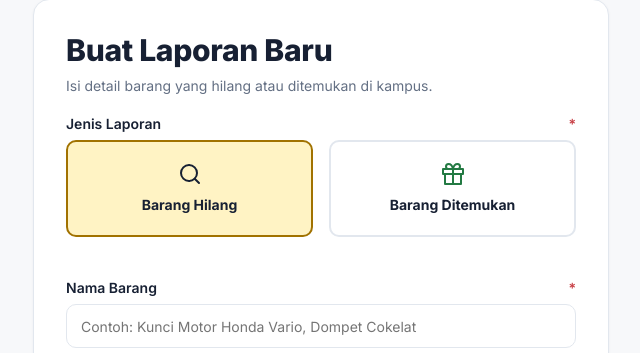
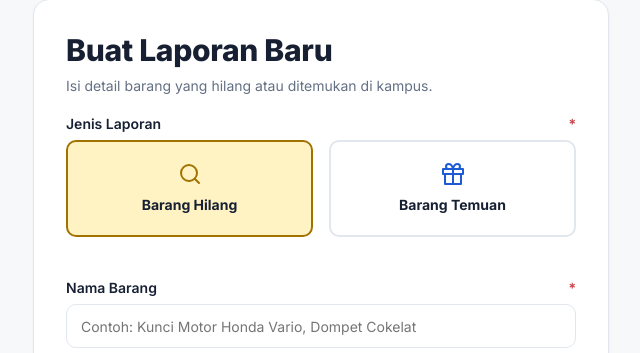
Before and after one commit to teguhsuryaro/titik-nemu-unsoed-web, a PHP site: page /laporan/tambah.php in a window 1280 px wide. Shown: the part 165-518 px from the top of the page, without its empty margins (319-959 px from the left). Run offline with PHP 8.4, Linux system fonts and the light colour scheme; a user stored in the database is signed in; data comes from the database, SQL or seed files in the repository.

Commit message:
ux: ubah istilah Ditemukan menjadi Temuan dengan aksen biru informatif

```diff
--- a/admin/dashboard.php
+++ b/admin/dashboard.php
@@ -79,8 +79,8 @@ require_once '../includes/navbar.php';
         <span class="stat__label">Hilang (Aktif)</span>
       </div>
       <div class="stat">
-        <span class="stat__val text-success"><?= $stats['ditemukan_aktif'] ?></span>
-        <span class="stat__label">Ditemukan (Aktif)</span>
+        <span class="stat__val text-info"><?= $stats['ditemukan_aktif'] ?></span>
+        <span class="stat__label">Temuan (Aktif)</span>
       </div>
       <div class="stat">
         <span class="stat__val text-muted"><?= $stats['dikembalikan'] ?></span>
@@ -124,7 +124,7 @@ require_once '../includes/navbar.php';
                     <?php if ($item['type'] === 'lost'): ?>
                       <span class="badge badge--lost">Hilang</span>
                     <?php else: ?>
-                      <span class="badge badge--found">Ditemukan</span>
+                      <span class="badge badge--found">Temuan</span>
                     <?php endif; ?>
                   </td>
                   <td data-label="Pelapor">
--- a/admin/laporan.php
+++ b/admin/laporan.php
@@ -108,7 +108,7 @@ require_once '../includes/navbar.php';
         <select name="type" class="form-select" onchange="this.form.submit()">
           <option value="all">Semua Jenis</option>
           <option value="lost" <?= $type === 'lost' ? 'selected' : '' ?>>Barang Hilang</option>
-          <option value="found" <?= $type === 'found' ? 'selected' : '' ?>>Barang Ditemukan</option>
+          <option value="found" <?= $type === 'found' ? 'selected' : '' ?>>Barang Temuan</option>
         </select>
       </div>
 
@@ -169,7 +169,7 @@ require_once '../includes/navbar.php';
                   <?php if ($item['type'] === 'lost'): ?>
                     <span class="badge badge--lost">Hilang</span>
                   <?php else: ?>
-                    <span class="badge badge--found">Ditemukan</span>
+                    <span class="badge badge--found">Temuan</span>
                   <?php endif; ?>
                 </td>
                 <td data-label="Status">
--- a/css/style.css
+++ b/css/style.css
@@ -65,6 +65,8 @@ button {
   --brand-green: #237A43; /* WCAG AA accessible text on white (4.8:1) */
   --brand-green-soft: #DDF5E3;
   --brand-green-hover: #c7eed0;
+  --brand-blue: #1D5BD6; /* WCAG AA accessible text on white (5.8:1) */
+  --brand-blue-soft: #E6F0FF;
   --info-soft: #EBF3FE;
   --ink: #172033;
   --muted: #647084;
@@ -397,13 +399,14 @@ small {
 }
 
 .cta--found {
-  background-color: var(--brand-green);
+  background-color: var(--brand-blue);
   color: var(--surface);
 }
 
 .cta--found:hover {
   transform: translateY(-2px);
   box-shadow: var(--shadow-md);
+  filter: brightness(0.94);
 }
 
 /* --------------------------------------------------------------------------
@@ -427,8 +430,8 @@ small {
 }
 
 .badge--found {
-  background-color: var(--brand-green-soft);
-  color: var(--brand-green);
+  background-color: var(--brand-blue-soft);
+  color: var(--brand-blue);
 }
 
 .badge--done {
@@ -1625,8 +1628,8 @@ small {
 }
 
 .type-picker__radio:checked + .type-picker__card--found {
-  border-color: var(--brand-green);
-  background-color: var(--brand-green-soft);
+  border-color: var(--brand-blue);
+  background-color: var(--brand-blue-soft);
 }
 
 .type-picker__radio:focus-visible + .type-picker__card {
@@ -1955,6 +1958,8 @@ small {
 .text-muted { color: var(--muted); }
 .text-danger { color: var(--danger); }
 .text-success { color: var(--brand-green); }
+.text-info { color: var(--brand-blue); }
+.text-warning { color: var(--brand-yellow-dark); }
 .text-ink { color: var(--ink); }
 .font-semibold { font-weight: 600; }
 .font-bold { font-weight: 700; }
--- a/dashboard.php
+++ b/dashboard.php
@@ -89,8 +89,8 @@ require_once 'includes/navbar.php';
         <span class="stat__label">Barang Hilang</span>
       </div>
       <div class="stat">
-        <span class="stat__val text-success"><?= $stats['active_found'] ?></span>
-        <span class="stat__label">Barang Ditemukan</span>
+        <span class="stat__val text-info"><?= $stats['active_found'] ?></span>
+        <span class="stat__label">Barang Temuan</span>
       </div>
       <div class="stat">
         <span class="stat__val text-muted"><?= $stats['done'] ?></span>
@@ -137,7 +137,7 @@ require_once 'includes/navbar.php';
                   <?php else: ?>
                     <span class="badge badge--found">
                       <svg class="icon icon--sm" aria-hidden="true"><use href="#i-gift"/></svg>
-                      <span>Ditemukan</span>
+                      <span>Temuan</span>
                     </span>
                   <?php endif; ?>
                 </td>
--- a/detail.php
+++ b/detail.php
@@ -145,7 +145,7 @@ $iconId = $catIcons[$item['kategori'] ?? ''] ?? 'i-box';
             <?php else: ?>
               <span class="badge badge--found">
                 <svg class="icon icon--sm" aria-hidden="true"><use href="#i-gift"/></svg>
-                <span>Barang Ditemukan</span>
+                <span>Barang Temuan</span>
               </span>
             <?php endif; ?>
           </div>
--- a/index.php
+++ b/index.php
@@ -265,7 +265,7 @@ require_once 'includes/navbar.php';
            data-filter-tab="found"
            role="tab"
            aria-selected="<?= $type === 'found' ? 'true' : 'false' ?>">
-          <span>Ditemukan</span>
+          <span>Temuan</span>
           <span class="segmented__count"><?= $counts['found'] ?></span>
         </a>
       </div>
@@ -324,7 +324,7 @@ require_once 'includes/navbar.php';
                   <?php else: ?>
                     <span class="badge badge--found">
                       <svg class="icon icon--sm" aria-hidden="true"><use href="#i-gift"/></svg>
-                      <span>Ditemukan</span>
+                      <span>Temuan</span>
                     </span>
                   <?php endif; ?>
                 </div>
--- a/laporan/tambah.php
+++ b/laporan/tambah.php
@@ -201,8 +201,8 @@ require_once '../includes/navbar.php';
                 <?= ($old['type'] ?? '') === 'found' ? 'checked' : '' ?>
               >
               <label for="type_found" class="type-picker__card type-picker__card--found">
-                <svg class="icon icon--lg text-success" aria-hidden="true"><use href="#i-gift"/></svg>
-                <span class="type-picker__title">Barang Ditemukan</span>
+                <svg class="icon icon--lg text-info" aria-hidden="true"><use href="#i-gift"/></svg>
+                <span class="type-picker__title">Barang Temuan</span>
               </label>
             </div>
           </div>
@@ -359,9 +359,9 @@ document.addEventListener('DOMContentLoaded', function() {
       if (labelLokasi) labelLokasi.innerHTML = '<span>Lokasi Kehilangan Detail</span>';
       if (labelTanggal) labelTanggal.innerHTML = '<span>Tanggal Kehilangan</span><span class="form-label__req">*</span>';
     } else if (radioFound && radioFound.checked) {
-      if (labelFakultas) labelFakultas.innerHTML = '<span>Fakultas (Ditemukan)</span><span class="form-label__req">*</span>';
+      if (labelFakultas) labelFakultas.innerHTML = '<span>Fakultas (Lokasi Temuan)</span><span class="form-label__req">*</span>';
       if (labelLokasi) labelLokasi.innerHTML = '<span>Lokasi Penemuan Detail</span>';
-      if (labelTanggal) labelTanggal.innerHTML = '<span>Tanggal Ditemukan</span><span class="form-label__req">*</span>';
+      if (labelTanggal) labelTanggal.innerHTML = '<span>Tanggal Penemuan</span><span class="form-label__req">*</span>';
     }
   }
 
```
